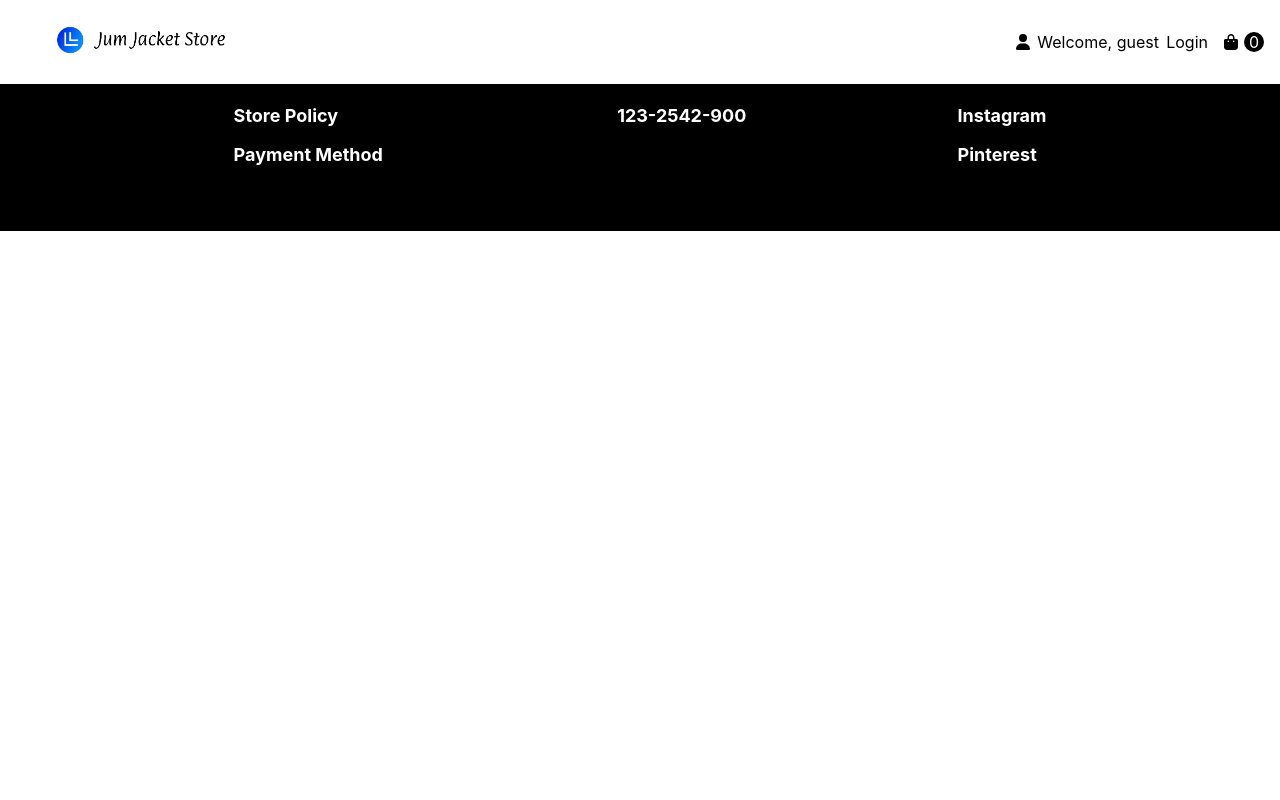
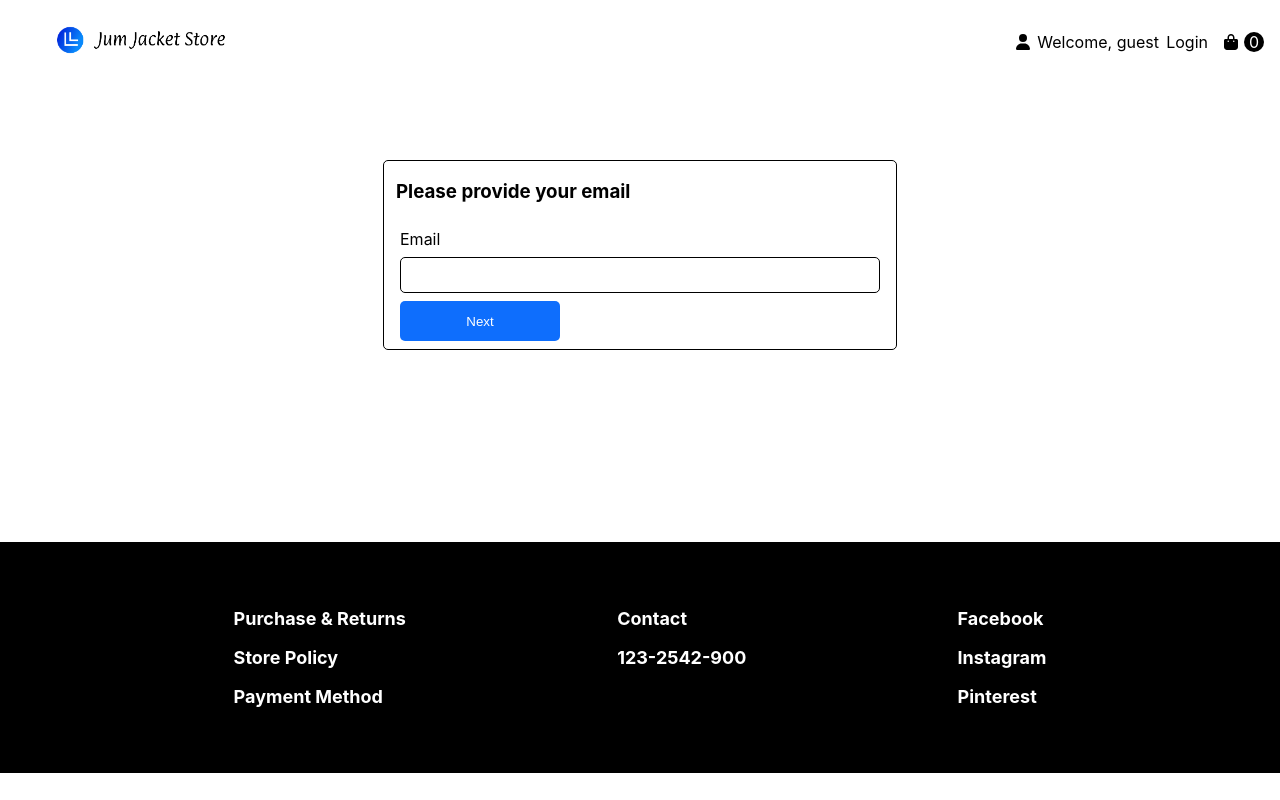
Before and after one commit to Sylar-codex/jum-jacket-create-react-app-, a React (Create React App) app: page /#/email-reset in a window 1280 px wide. Both pictures are taken after a click on the icon 1023 px from the left and 42 px from the top of the page. Built offline with nearby package versions, Linux system fonts and the light colour scheme; no server answers.

Commit message:
reset password

```diff
--- a/src/App.css
+++ b/src/App.css
@@ -1,3 +1,9 @@
+/* body {
+  min-height: 100vh;
+  display: grid;
+  grid-template-rows: 1fr auto;
+  border: 2px solid red;
+} */
 .button-spinner {
   text-align: center;
   display: flex;
--- a/src/components/App.js
+++ b/src/components/App.js
@@ -13,6 +13,8 @@ import Deposit from "./Deposit";
 import Alert from "./layouts/Alert";
 import PrivateRoutes from "./common/PrivateRoutes";
 import ProductPage from "./ProductPage";
+import EmailPasswordReset from "./accounts/EmailPasswordReset";
+import ResetPassword from "./accounts/ResetPassword";
 
 function App() {
   const { auth, loadUser } = useAuthState();
@@ -34,6 +36,11 @@ function App() {
         <Route path="/carts" element={<MainCart />} />
         <Route path="/register" element={<Register />} />
         <Route path="/login" element={<Login />} />
+        <Route path="/email-reset" element={<EmailPasswordReset />} />
+        <Route
+          path="/reset-passowrd/:uidb64/:token"
+          element={<ResetPassword />}
+        />
       </Routes>
       <Footer />
     </Fragment>
--- /dev/null
+++ b/src/components/accounts/EmailPasswordReset.js
@@ -0,0 +1,28 @@
+import React from "react";
+import "../../css/login.css";
+import useInputState from "../../hooks/inputHook";
+import ButtonSpinner from "../../utils/ButtonSpinner";
+import useAuthState from "../../hooks/authHook";
+
+function EmailPasswordReset() {
+  const { auth } = useAuthState();
+  const [email, setEmail] = useInputState("");
+  return (
+    <form className="login-form-div">
+      <h3 style={{ marginLeft: "12px" }}>Please provide your email</h3>
+      <div className="login-form-group">
+        <label>Email</label>
+        <input type="email" value={email} onChange={setEmail} />
+      </div>
+      <button
+        disabled={auth.isSubmitting ? true : false}
+        type="submit"
+        className={`${auth.isSubmitting ? "login-loading" : "login-submit"}`}
+      >
+        {auth.isSubmitting ? <ButtonSpinner /> : "Next"}
+      </button>
+    </form>
+  );
+}
+
+export default EmailPasswordReset;
--- /dev/null
+++ b/src/components/accounts/ResetPassword.js
@@ -0,0 +1,39 @@
+import React, { useEffect } from "react";
+import ButtonSpinner from "../../utils/ButtonSpinner";
+import useInputState from "../../hooks/inputHook";
+import useAuthState from "../../hooks/authHook";
+import { useParams } from "react-router-dom";
+
+function ResetPassword() {
+  const [password, setPassword] = useInputState("");
+  const [password2, setPassword2] = useInputState("");
+  const { auth } = useAuthState();
+
+  const { uidb64, token } = useParams();
+
+  useEffect(() => {
+    console.log(uidb64, token);
+  }, [uidb64, token]);
+
+  return (
+    <form className="login-form-div">
+      <div className="register-form-group">
+        <label>Password</label>
+        <input type="password" value={password} onChange={setPassword} />
+      </div>
+      <div className="register-form-group">
+        <label>Confirm Password</label>
+        <input type="password" value={password2} onChange={setPassword2} />
+      </div>
+      <button
+        disabled={auth.isSubmitting ? true : false}
+        type="submit"
+        className={`${auth.isSubmitting ? "login-loading" : "login-submit"}`}
+      >
+        {auth.isSubmitting ? <ButtonSpinner /> : "Next"}
+      </button>
+    </form>
+  );
+}
+
+export default ResetPassword;
--- a/src/css/login.css
+++ b/src/css/login.css
@@ -1,7 +1,7 @@
 .login-form-div {
   margin: auto;
   margin-top: 10rem;
-  margin-bottom: 5rem;
+  margin-bottom: 12rem;
   width: 40%;
   border: 1px solid;
   border-radius: 5px;
```
